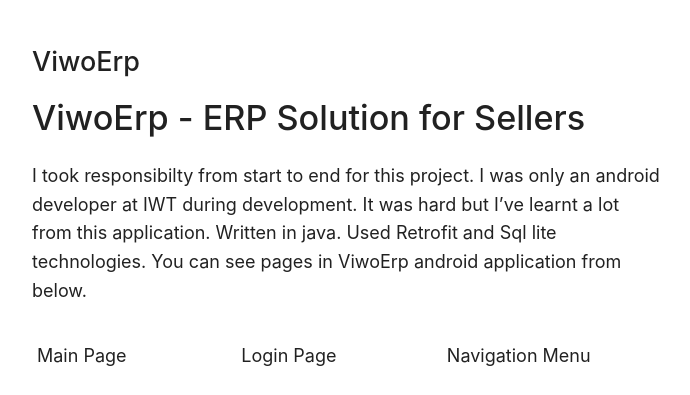
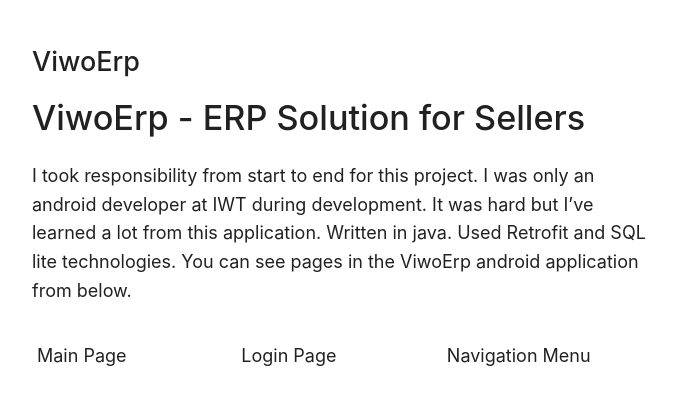
Before and after one commit to EyyupAlkis/About, a Jekyll site: the page built from vivoerp.md, in a window 1280 px wide, cut to the strip 0-395 px from the top of the page. Shown: the whole strip, without its empty margins (453-1143 px from the left). Built offline with Jekyll 4.4.1, drawn with Linux system fonts in a browser that asks for light colours.

Commit message:
grammer fixes

```diff
--- a/vivoerp.md
+++ b/vivoerp.md
@@ -6,7 +6,7 @@
 
 # ViwoErp - ERP Solution for Sellers
 
-I took responsibilty from start to end for this project. I was only an android developer at IWT during development. It was hard but I've learnt a lot from  this application. Written in java. Used Retrofit and Sql lite technologies. You can see pages in ViwoErp android application from below.
+I took responsibility from start to end for this project. I was only an android developer at IWT during development. It was hard but I've learned a lot from this application. Written in java. Used Retrofit and SQL lite technologies. You can see pages in the ViwoErp android application from below.
 
 <table>
   <tr>
```
